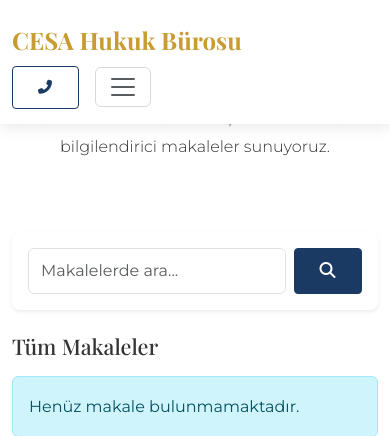
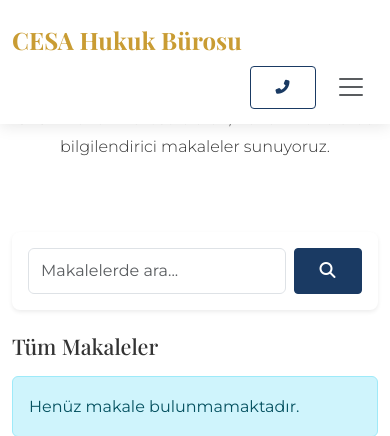
Before and after one commit to ismail2356/cesa-hukuk-burosu, a Django app: page /makaleler/ in a window 390 px wide. Shown: the top 436 px of the page. Run offline with Django 4.2, Linux system fonts and the light colour scheme; data that the repository does not hold is empty.

Commit message:
mobil görünüm iyileştirildi

```diff
--- a/templates/includes/header.html
+++ b/templates/includes/header.html
@@ -4,17 +4,20 @@
             <!-- Logo eklenebilir -->
             <span class="fw-bold">CESA <span>Hukuk Bürosu</span></span>
         </a>
-        <div class="d-flex align-items-center">
+
+        <!-- Mobil butonları sağa taşıdık -->
+        <div class="d-flex align-items-center ms-auto order-lg-2">
             <!-- Mobil Hızlı Arama Butonu -->
-            <a href="tel:05325587998" class="btn btn-sm btn-outline-primary me-3 d-lg-none">
+            <a href="tel:05325587998" class="btn btn-sm btn-outline-primary me-2 d-lg-none">
                 <i class="fas fa-phone-alt"></i>
             </a>
-            <button class="navbar-toggler" type="button" data-bs-toggle="collapse" data-bs-target="#navbarNav"
+            <button class="navbar-toggler border-0" type="button" data-bs-toggle="collapse" data-bs-target="#navbarNav"
                     aria-controls="navbarNav" aria-expanded="false" aria-label="Toggle navigation">
                 <span class="navbar-toggler-icon"></span>
             </button>
         </div>
-        <div class="collapse navbar-collapse" id="navbarNav">
+
+        <div class="collapse navbar-collapse order-lg-1" id="navbarNav">
             <ul class="navbar-nav ms-auto">
                 <li class="nav-item">
                     <a class="nav-link {% if request.path == '/' %}active{% endif %}" href="{% url 'core:home' %}">
```
